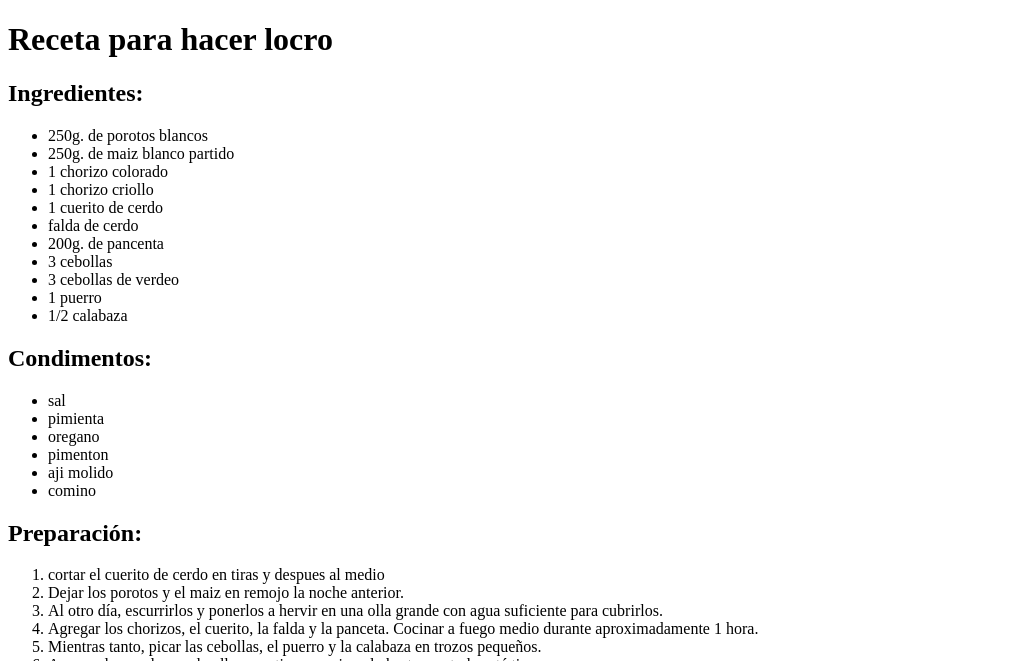
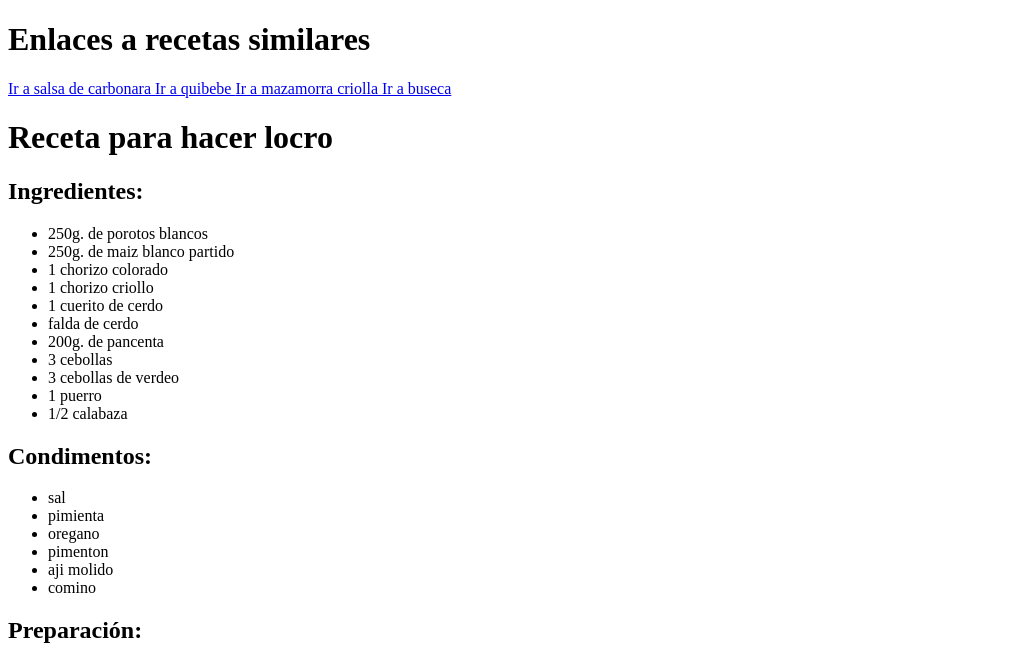
Before and after one commit to marcosvaldopugliese-svg/frontsm, a plain HTML site: page index.html in a window 1280 px wide. Shown: the top 661 px of the page, without its empty margins (0-1027 px from the left). Drawn offline with Linux system fonts and the light colour scheme.

Commit message:
Add links to similar recipes in index.html
Added links to similar recipes for user reference.

```diff
--- a/index.html
+++ b/index.html
@@ -5,6 +5,22 @@
     <title>receta de locro</title>
 </head>
 <body>
+     <h1>Enlaces a recetas similares</h1>
+    <a href="https://www.paulinacocina.net/salsa-carbonara/24866" target="_blank" rel="noopener noreferrer">
+        Ir a salsa de carbonara
+    </a>
+
+    <a href="https://cookpad.com/ar/buscar/quibebe" target="_blank" rel="noopener noreferrer">
+        Ir a quibebe
+    </a>
+
+    <a href="https://www.infobae.com/tendencias/2024/05/23/receta-de-mazamorra-criolla/?gad_source=1&gad_campaignid=21937287514&gbraid=0AAAAADmqXxRwhd5gM2gWbcgZGs7hP72a7&gclid=Cj0KCQjw3YvXBhCDARIsAKB-ox-aEP0neKQS7uMIp1yiRqt1z5VvYwLbCKZSBSKHZwGa8z-EH38TIj8aAt1JEALw_wcB" target="_blank" rel="noopener noreferrer">
+        Ir a mazamorra criolla
+    </a>
+
+    <a href="https://productosbahia.com.ar/receta/buseca/?gad_source=1&gad_campaignid=23354935666&gbraid=0AAAABByzemps-J96dtrvvyaEA9tm6WuGi&gclid=Cj0KCQjw3YvXBhCDARIsAKB-ox8v8Tfya093mRn3G3NN8KwylcemDTgjj0Cf0ZhYngVxnujZtxQ0kUwaAlJSEALw_wcB" target="_blank" rel="noopener noreferrer">
+        Ir a buseca
+    </a>
     <h1>Receta para hacer locro</h1>
     <h2>Ingredientes:</h2>
     <ul>
```
